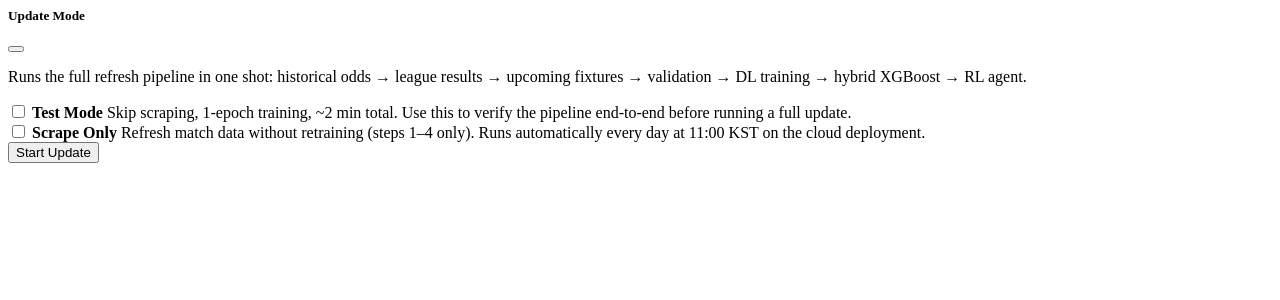
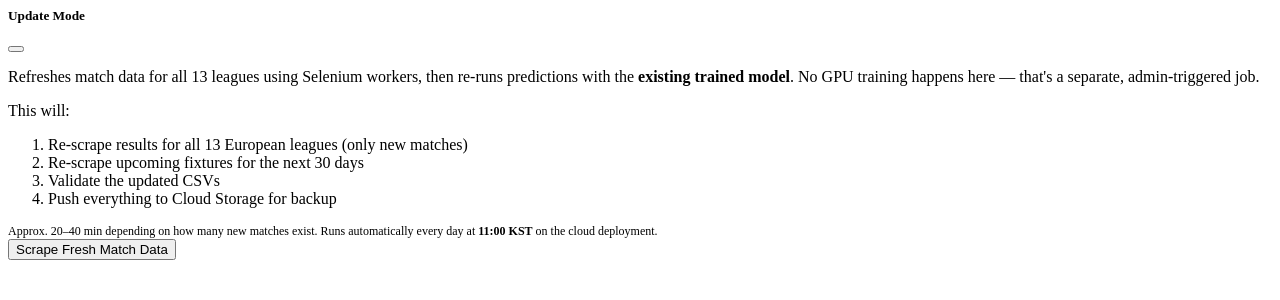
Before and after one commit to jeonhs9110/epl, a Flask app: template templates/partials/update_modal.html in a window 1280 px wide. Shown: the top 300 px of the page. Run offline with Flask 3, Linux system fonts and the light colour scheme; the template is opened without the code that fills it, so the values that code supplies are empty; parts of the project's set-up code (start-up, migrations or seed data) failed here and were passed over.

Commit message:
Run Update = scrape-only forever on the CPU VM
The deployed CPU VM has no GPU, and the GPU VM is deleted until the
admin explicitly recreates it for a retrain. The frontend Update modal
used to surface "Test Mode" and "Scrape Only" toggles that could kick
off a full 7-step training pipeline — if a visitor or bot ticked the
wrong box we'd pin the e2-medium CPU for hours and still fail at DL
training because there's no CUDA.

Frontend:
- Config panel rewrite. No more toggles. One clear button,
  "Scrape Fresh Match Data", and a small info box explaining exactly
  what happens (scrape + validate + bucket push, ~20-40 min, no
  training). Still references the daily 11 KST cron.

Backend guard:
- /update_mode/start returns HTTP 403 when torch.cuda.is_available()
  is False AND the request's scrape_only is False. Belt-and-braces —
  even a manual curl won't trigger training on a GPU-less host.

Co-Authored-By: Claude Opus 4.6 (1M context) <noreply@anthropic.com>

```diff
--- a/app.py
+++ b/app.py
@@ -1793,6 +1793,14 @@ def update_mode_start():
         req = request.get_json(silent=True) or {}
         test_mode = bool(req.get("test_mode", False))
         scrape_only = bool(req.get("scrape_only", False))
+        # Hard guard: on CPU-only deployments (no CUDA), never allow training.
+        # Protects visitors/bots from kicking off a multi-hour CPU-locked job.
+        if not torch.cuda.is_available() and not scrape_only:
+            return jsonify({
+                "status": "error",
+                "message": "This VM has no GPU. Only scrape-only updates are allowed here. "
+                           "Set scrape_only=true. Full training runs on the admin-triggered GPU VM."
+            }), 403
         total = 4 if scrape_only else 7
         UPDATE_STATE.update({
             "running": True,
--- a/templates/partials/update_modal.html
+++ b/templates/partials/update_modal.html
@@ -14,32 +14,26 @@
                 <!-- PRE-START: config panel -->
                 <div id="updateConfigPanel">
                     <p class="text-muted small mb-3">
-                        Runs the full refresh pipeline in one shot:
-                        historical odds → league results → upcoming fixtures →
-                        validation → DL training → hybrid XGBoost → RL agent.
+                        Refreshes match data for all 13 leagues using Selenium workers,
+                        then re-runs predictions with the <b>existing trained model</b>.
+                        No GPU training happens here — that's a separate, admin-triggered job.
                     </p>
-                    <div class="form-check form-switch mb-3">
-                        <input class="form-check-input" type="checkbox" id="updateTestMode">
-                        <label class="form-check-label" for="updateTestMode">
-                            <strong>Test Mode</strong>
-                            <span class="text-muted small d-block">
-                                Skip scraping, 1-epoch training, ~2 min total. Use this to verify
-                                the pipeline end-to-end before running a full update.
-                            </span>
-                        </label>
-                    </div>
-                    <div class="form-check form-switch mb-3">
-                        <input class="form-check-input" type="checkbox" id="updateScrapeOnly">
-                        <label class="form-check-label" for="updateScrapeOnly">
-                            <strong>Scrape Only</strong>
-                            <span class="text-muted small d-block">
-                                Refresh match data without retraining (steps 1–4 only).
-                                Runs automatically every day at 11:00 KST on the cloud deployment.
-                            </span>
-                        </label>
+                    <div class="alert alert-info small py-2 mb-3">
+                        <i class="bi bi-info-circle"></i>
+                        This will:
+                        <ol class="mb-0 mt-1">
+                            <li>Re-scrape results for all 13 European leagues (only new matches)</li>
+                            <li>Re-scrape upcoming fixtures for the next 30 days</li>
+                            <li>Validate the updated CSVs</li>
+                            <li>Push everything to Cloud Storage for backup</li>
+                        </ol>
+                        <div class="mt-2 text-muted" style="font-size:0.75rem;">
+                            Approx. 20–40 min depending on how many new matches exist.
+                            Runs automatically every day at <b>11:00 KST</b> on the cloud deployment.
+                        </div>
                     </div>
                     <button class="btn btn-primary w-100" id="updateStartBtn" onclick="startUpdate()">
-                        <i class="bi bi-play-fill"></i> Start Update
+                        <i class="bi bi-cloud-download"></i> Scrape Fresh Match Data
                     </button>
                 </div>
 
@@ -118,15 +112,14 @@
     }
 
     async function startUpdate() {
-        const testMode = document.getElementById('updateTestMode').checked;
-        const scrapeOnly = document.getElementById('updateScrapeOnly').checked;
+        // CPU VM has no GPU — always force scrape-only (no training).
         document.getElementById('updateStartBtn').disabled = true;
 
         try {
             const res = await fetch('/update_mode/start', {
                 method: 'POST',
                 headers: { 'Content-Type': 'application/json' },
-                body: JSON.stringify({ test_mode: testMode, scrape_only: scrapeOnly })
+                body: JSON.stringify({ test_mode: false, scrape_only: true })
             });
             const result = await res.json();
             if (res.status === 409) {
```
